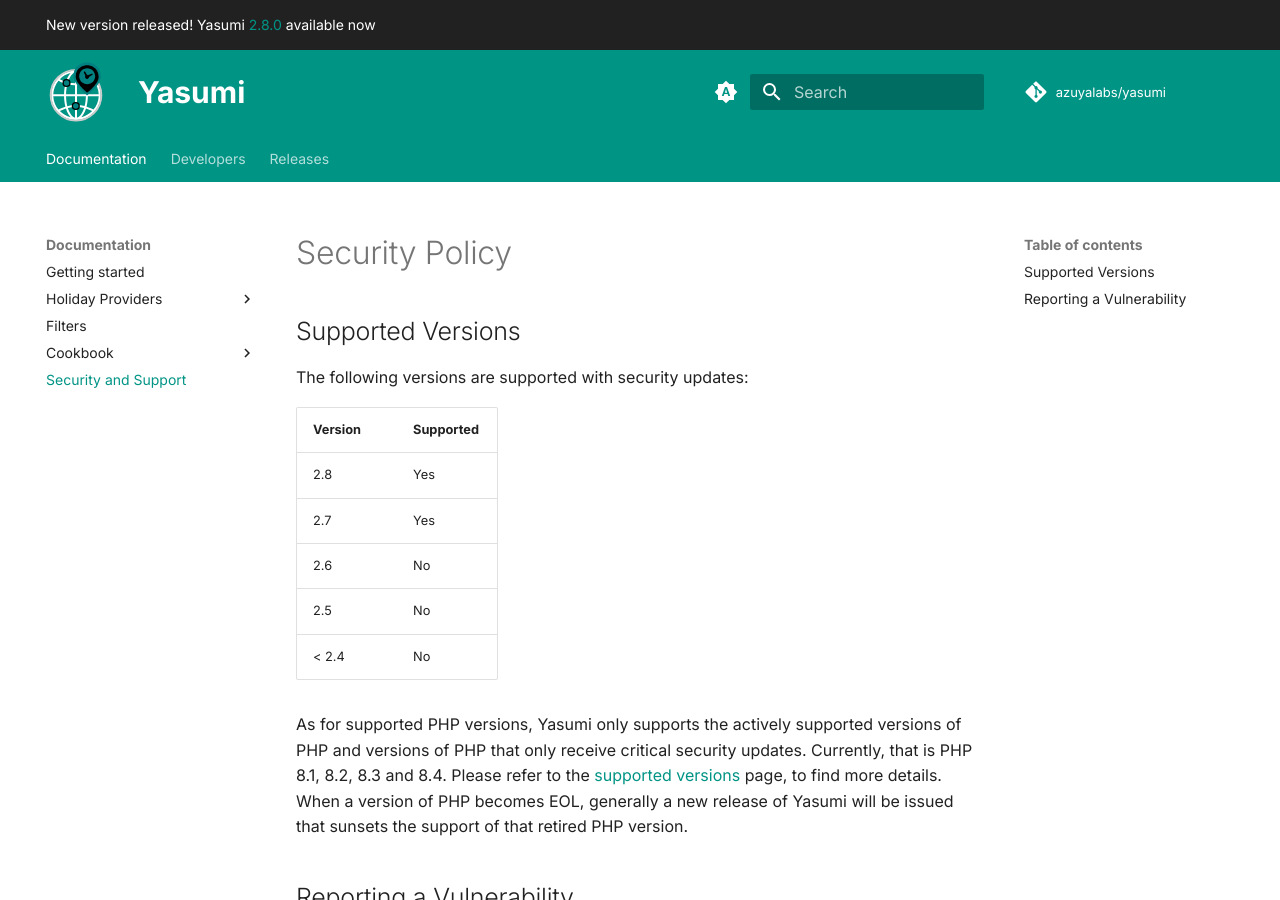
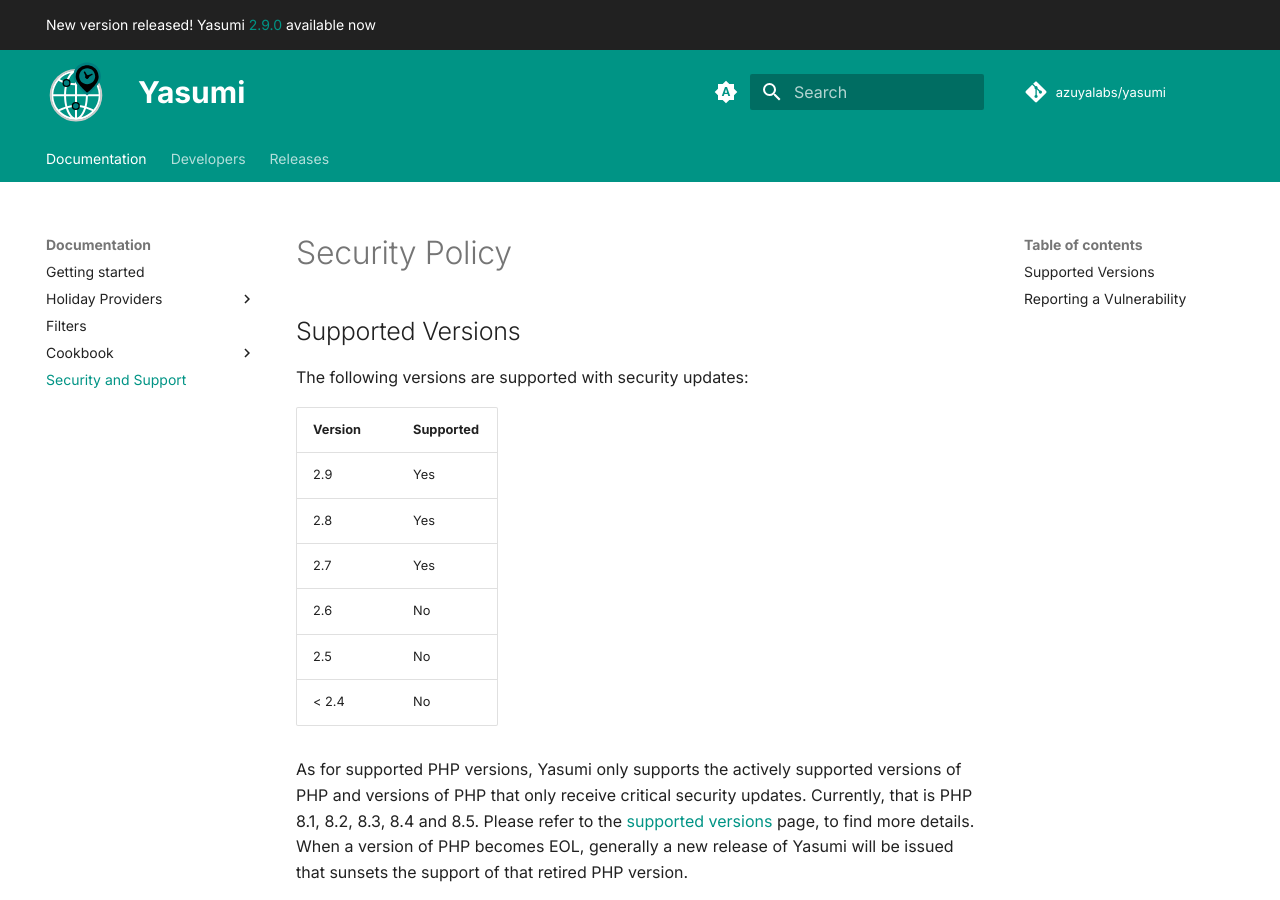
Before and after one commit to azuyalabs/yasumi-docs, an MkDocs documentation site: the page built from docs/security.md, in a window 1280 px wide and 900 px high. Built offline with MkDocs 1.6.1 and Material for MkDocs 9.7.7, drawn with Linux system fonts in a browser that asks for light colours; comment, search, counter and statistics services are not loaded.

Commit message:
Add 2.9.0 release
Signed-off-by: Sacha Telgenhof <me@sachatelgenhof.com>

```diff
--- a/docs/security.md
+++ b/docs/security.md
@@ -6,6 +6,7 @@ The following versions are supported with security updates:
 
 | Version  | Supported |
 | -------- | --------- |
+| 2.9      | Yes       |
 | 2.8      | Yes       |
 | 2.7      | Yes       |
 | 2.6      | No        |
@@ -13,7 +14,7 @@ The following versions are supported with security updates:
 | &lt; 2.4 | No        |
 
 As for supported PHP versions, Yasumi only supports the actively supported versions of PHP and versions of PHP
-that only receive critical security updates. Currently, that is PHP 8.1, 8.2, 8.3 and 8.4.
+that only receive critical security updates. Currently, that is PHP 8.1, 8.2, 8.3, 8.4 and 8.5.
 Please refer to the [supported versions](https://www.php.net/supported-versions.php) page, to find more details.
 When a version of PHP becomes EOL, generally a new release of Yasumi will be issued that sunsets the
 support of that retired PHP version.
--- a/mkdocs.yml
+++ b/mkdocs.yml
@@ -179,6 +179,7 @@ nav:
       - Testing: "developers/testing.md"
   - Releases:
       - Releases: "releases/index.md"
+      - 2.9.0: "releases/2.9.0.md"
       - 2.8.0: "releases/2.8.0.md"
       - 2.7.0: "releases/2.7.0.md"
       - 2.6.0: "releases/2.6.0.md"
--- a/overrides/main.html
+++ b/overrides/main.html
@@ -1,3 +1,3 @@
 {% extends "base.html" %} {% block announce %}
-<p>New version released! Yasumi <a href="releases/2.8.0.html">2.8.0</a> available now</p>
+<p>New version released! Yasumi <a href="releases/2.9.0.html">2.9.0</a> available now</p>
 {% endblock %}
```
Also changed, not shown: docs/releases/2.9.0.md (added, +31 -0 lines), docs/releases/index.md (+7 -0 lines).
